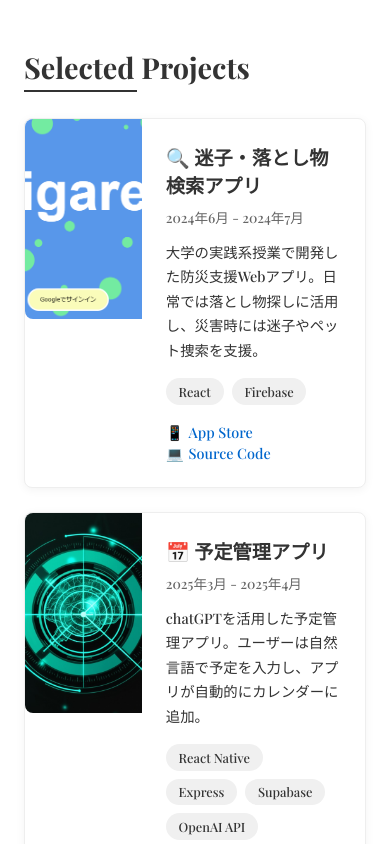
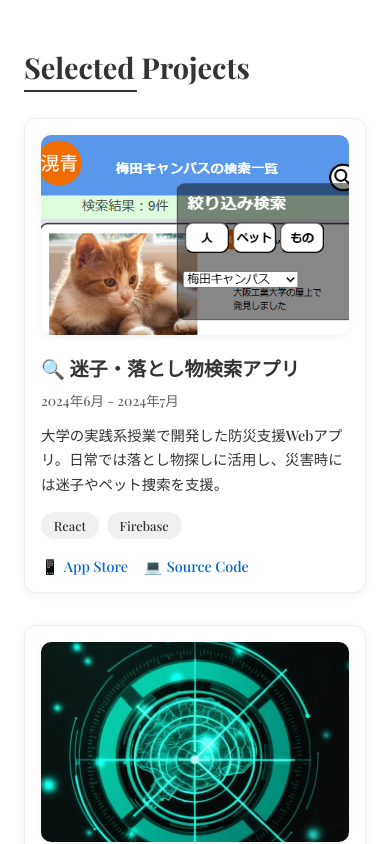
Before and after one commit to kousei4446/portfolio, a React (Vite) app: page /projects in a window 390 px wide. Shown: the top 844 px of the page. Built offline with nearby package versions, Linux system fonts and the light colour scheme.

Commit message:
refctor/workImgUi

```diff
--- a/src/components/Projects.tsx
+++ b/src/components/Projects.tsx
@@ -1,4 +1,3 @@
-// src/Projects.tsx
 import "./styles/Projects.css"
 import work1 from "/work1.png"
 import work2 from "/work2.png"
@@ -17,11 +16,8 @@ const projectsData: Project[] = [
     period: "2024年6月 - 2024年7月",
     description:
       "大学の実践系授業で開発した防災支援Webアプリ。日常では落とし物探しに活用し、災害時には迷子やペット捜索を支援。",
-    image: work1,
-    techStack: [
-      "React",
-      "Firebase",
-    ],
+    image: `${work1}?height=180&width=240`,
+    techStack: ["React", "Firebase"],
     links: [
       { url: "#", label: "App Store", icon: "📱" },
       { url: "https://github.com/kousei4446/missing-finder.git", label: "Source Code", icon: "💻" },
@@ -32,20 +28,21 @@ const projectsData: Project[] = [
     period: "2025年3月 - 2025年4月",
     description:
       "chatGPTを活用した予定管理アプリ。ユーザーは自然言語で予定を入力し、アプリが自動的にカレンダーに追加。",
-    image: work2,
+    image: `${work2}?height=180&width=240`,
+
     techStack: ["React Native", "Express", "Supabase", "OpenAI API"],
     links: [
       { url: "https://www.youtube.com/watch?v=xhm78ikoPEc", label: "Live Demo", icon: "🔗" },
       { url: "https://github.com/Community-Production-2025-3", label: "Source Code", icon: "💻" },
-
     ],
   },
 ]
 
 const ProjectCard = ({ project }: { project: Project }) => (
   <div className="work-card">
-    <div className="work-image">
-      <img src={project.image} alt={project.title} />
+    <div className="work-image-inner">
+      {/* <img src={project.image || "/home.png"} alt={project.title} /> */}
+      <img height="250px" src={project.image || "/home.png"} alt={project.title} />
     </div>
     <div className="work-content">
       <div className="work-title">
--- a/src/components/styles/Projects.css
+++ b/src/components/styles/Projects.css
@@ -31,30 +31,53 @@
   border: 1px solid #eee;
   border-radius: 8px;
   margin-bottom: 1.5rem;
-    box-shadow: 0 2px 10px rgba(0,0,0,0.05);
+  box-shadow: 0 2px 10px rgba(0, 0, 0, 0.05);
   transition: transform 0.3s ease, box-shadow 0.3s ease;
 }
+
 .work-card:hover {
   transform: translateY(-5px);
-    box-shadow: 0 4px 15px rgba(0,0,0,0.1);
+  box-shadow: 0 4px 15px rgba(0, 0, 0, 0.1);
 }
-  .work-image {
-    flex: 0.4;
-    max-height: 200px;
+
+/* Hover */
+.work-card:hover {
+  transform: translateY(-5px);
+  box-shadow: 0 4px 15px rgba(0, 0, 0, 0.1);
+}
+
+/* 画像エリア */
+.work-image-inner {
+  flex-shrink: 0;
+  width: 240px;
+  height: 180px;
+  border-radius: 10px;
   overflow: hidden;
-    border-radius: 8px 0 0 8px;
+  background-color: #f9f9f9;
+  box-shadow: 0 2px 6px rgba(0, 0, 0, 0.05);
 }
-  .work-image img {
+
+.work-image-inner img {
   width: 100%;
   height: 100%;
   object-fit: cover;
 }
+
+/* テキストコンテンツ */
+.work-content {
+  flex: 1;
+  display: flex;
+  flex-direction: column;
+  justify-content: space-between;
+}
+
 .work-content {
   flex: 0.6;
   padding: 1.5rem;
   display: flex;
   flex-direction: column;
 }
+
 .work-title {
   font-size: 1.2rem;
   font-weight: 700;
@@ -63,31 +86,37 @@
   align-items: center;
   gap: 0.5rem;
 }
+
 .work-period {
   font-size: 0.85rem;
   color: #666;
   margin-bottom: 0.8rem;
 }
+
 .work-description {
   margin-bottom: 1rem;
   line-height: 1.7;
   font-size: 0.9rem;
 }
+
 .work-tech {
   display: flex;
   flex-wrap: wrap;
   gap: 0.5rem;
   margin-bottom: 1rem;
 }
+
 .work-tech span {
   background: #f0f0f0;
   padding: 0.3rem 0.8rem;
   border-radius: 20px;
   font-size: 0.8rem;
 }
+
 .work-links {
   margin-top: auto;
 }
+
 .work-links a {
   display: inline-flex;
   align-items: center;
@@ -98,6 +127,56 @@
   text-decoration: none;
   transition: color 0.3s ease;
 }
+
 .work-links a:hover {
   color: #004a99;
 }
+
+/* Work card レイアウト改善 */
+.work-card {
+  display: flex;
+  flex-direction: row;
+  background: #fff;
+  border: 1px solid #eee;
+  border-radius: 12px;
+  margin-bottom: 2rem;
+  box-shadow: 0 2px 10px rgba(0, 0, 0, 0.05);
+  transition: transform 0.3s ease, box-shadow 0.3s ease;
+  overflow: hidden;
+  gap: 1rem;
+  padding: 1rem;
+}
+
+
+/* 各種内部要素そのまま（title, period, descriptionなど） */
+
+/* レスポンシブ対応 */
+@media (max-width: 768px) {
+  .work-card {
+    flex-direction: column;
+    align-items: center;
+    text-align: center;
+    gap: 1.2rem;
+  }
+
+  .work-image-inner {
+    width: 100%;
+    height: auto;
+    max-height: 200px;
+  }
+
+  .work-image-inner img {
+    height: auto;
+    aspect-ratio: 4 / 3;
+  }
+
+  .work-content {
+    padding: 0;
+    text-align: left;
+    width: 100%;
+  }
+
+  .work-links {
+    justify-content: center;
+  }
+}
```
Also changed, not shown: public/work1.png. Lines whose indentation alone changed are shown as unchanged.
